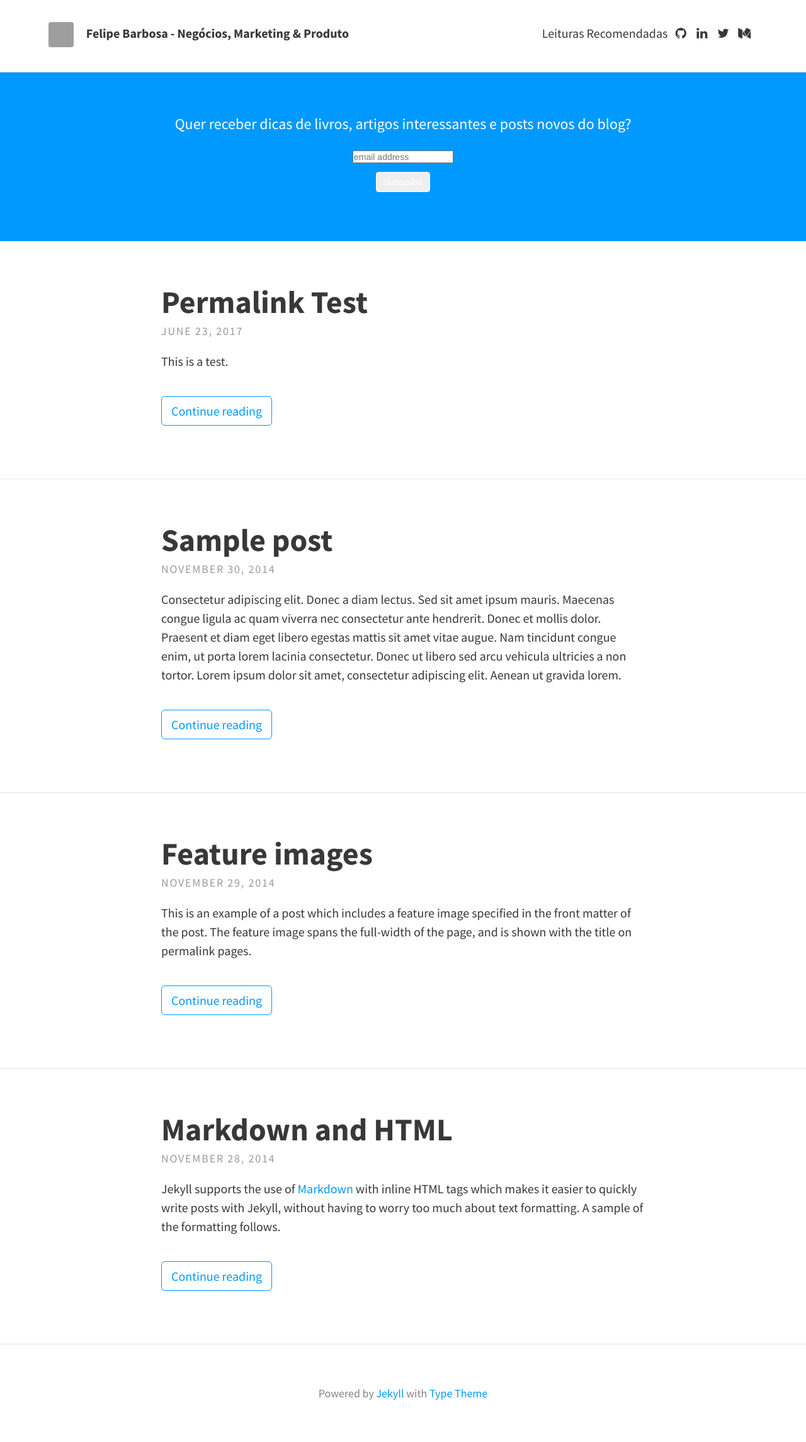
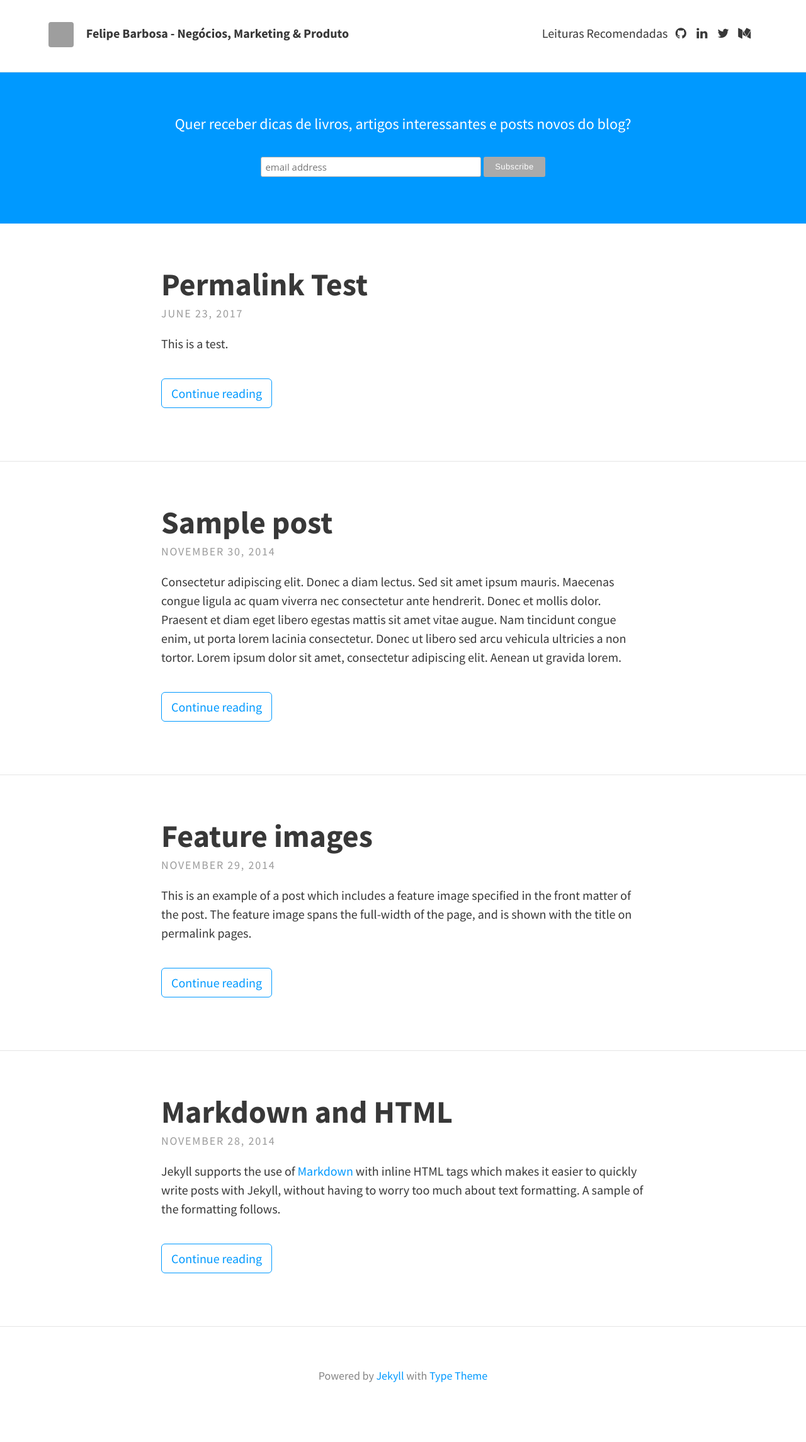
Before and after one commit to felipecbarbosa/felipecbarbosa.github.io, a Jekyll site: the page built from index.html, in a window 1280 px wide. Shown: the whole page at 63% size. Built offline with Jekyll 4.4.1, drawn with Linux system fonts in a browser that asks for light colours; nearby versions of some CDN libraries; the list of posts is cut into pages by our own code; comment, search, counter and statistics services are not loaded; after the commit the page ends 2262 px from its top, so only the background shows below that; grey boxes are pictures that could not be loaded.

Commit message:
Changed Mailchimp Form css

```diff
--- a/_config.yml
+++ b/_config.yml
@@ -17,7 +17,7 @@ theme_settings:
   # Header and footer text
   header_text: >
     <p>Quer receber dicas de livros, artigos interessantes e posts novos do blog?</p>
-    <div id="mc_embed_signup">
+    <div id="mc_embed_signup_header">
     <form action="//felipebarbosa.us11.list-manage.com/subscribe/post?u=d761afe0b6c97e9f4579c61bf&amp;id=4844c62c9d" method="post" id="mc-embedded-subscribe-form" name="mc-embedded-subscribe-form" class="validate" target="_blank" novalidate>
         <div id="mc_embed_signup_scroll">
         <input type="email" value="" name="EMAIL" class="email" id="mce-EMAIL" placeholder="email address" required>
--- a/_includes/head.html
+++ b/_includes/head.html
@@ -96,10 +96,26 @@
 	<!-- CSS -->
 	<link rel="stylesheet" href="{{ "/css/main.css" | prepend: site.baseurl }}">
 
-	<!-- Begin MailChimp Signup Form -->
-	<link href="//cdn-images.mailchimp.com/embedcode/horizontal-slim-10_7.css" rel="stylesheet" type="text/css">
+	<!-- Begin MailChimp Signup Form Header -->
 	<style type="text/css">
-		#mc_embed_signup{background:#0099ff; clear:left; font:14px Helvetica,Arial,sans-serif; width:100%;}
+		#mc_embed_signup_header{background:#0099ff; clear:left; font:14px Helvetica,Arial,sans-serif; width:100%;}
+		#mc_embed_signup_header form {text-align:center; padding:10px 0 10px 0;}
+		.mc-field-group { display: inline-block; } /* positions input field horizontally */
+		#mc_embed_signup_header input.email {font-family:"Open Sans","Helvetica Neue",Arial,Helvetica,Verdana,sans-serif; font-size: 15px; border: 1px solid #ABB0B2;  -webkit-border-radius: 3px; -moz-border-radius: 3px; border-radius: 3px; color: #343434; background-color: #fff; box-sizing:border-box; height:32px; padding: 0px 0.4em; display: inline-block; margin: 0; width:350px; vertical-align:top;}
+		#mc_embed_signup_header label {display:block; font-size:16px; padding-bottom:10px; font-weight:bold;}
+		#mc_embed_signup_header .clear {display: inline-block;} /* positions button horizontally in line with input */
+		#mc_embed_signup_header .button {font-size: 13px; border: none; -webkit-border-radius: 3px; -moz-border-radius: 3px; border-radius: 3px; letter-spacing: .03em; color: #fff; background-color: #aaa; box-sizing:border-box; height:32px; line-height:32px; padding:0 18px; display: inline-block; margin: 0; transition: all 0.23s ease-in-out 0s;}
+		#mc_embed_signup_header .button:hover {background-color:#777; cursor:pointer;}
+		#mc_embed_signup_header div#mce-responses {float:left; top:-1.4em; padding:0em .5em 0em .5em; overflow:hidden; width:90%;margin: 0 5%; clear: both;}
+		#mc_embed_signup_header div.response {margin:1em 0; padding:1em .5em .5em 0; font-weight:bold; float:left; top:-1.5em; z-index:1; width:80%;}
+		#mc_embed_signup_header #mce-error-response {display:none;}
+		#mc_embed_signup_header #mce-success-response {color:#529214; display:none;}
+		#mc_embed_signup_header label.error {display:block; float:none; width:auto; margin-left:1.05em; text-align:left; padding:.5em 0;}
+		@media (max-width: 768px) {
+			#mc_embed_signup_header input.email {width:100%; margin-bottom:5px;}
+			#mc_embed_signup_header .clear {display: block; width: 100% }
+			#mc_embed_signup_header .button {width: 100%; margin:0; }
+		}
 		/* Add your own MailChimp form style overrides in your site stylesheet or in this style block.
 		We recommend moving this block and the preceding CSS link to the HEAD of your HTML file. */
 	</style>
```
